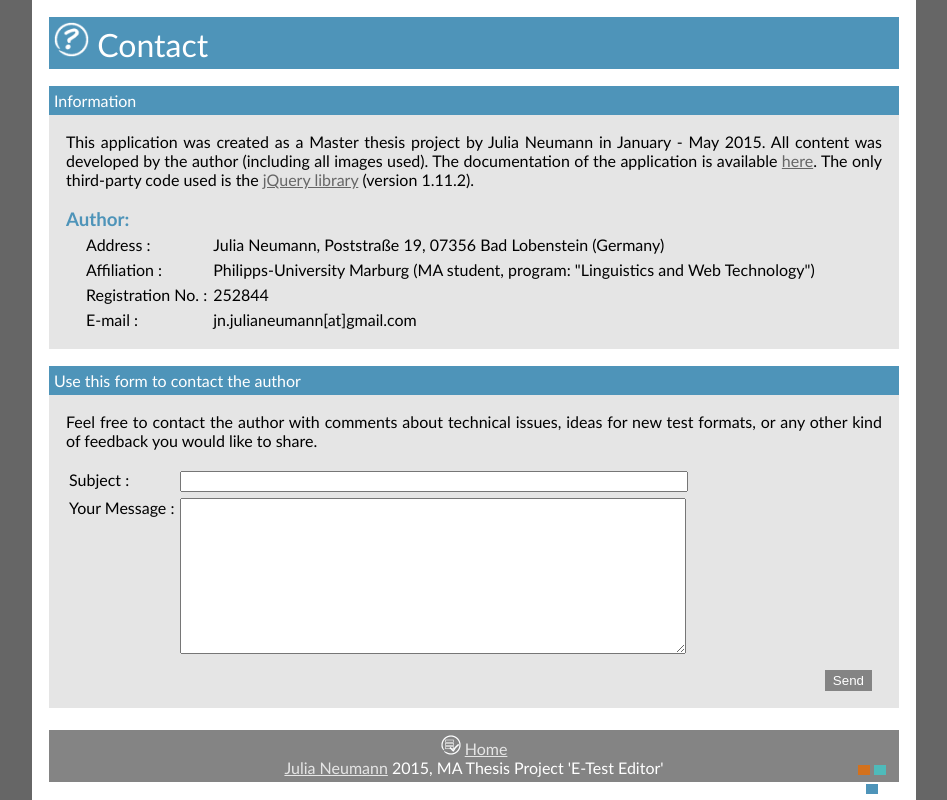
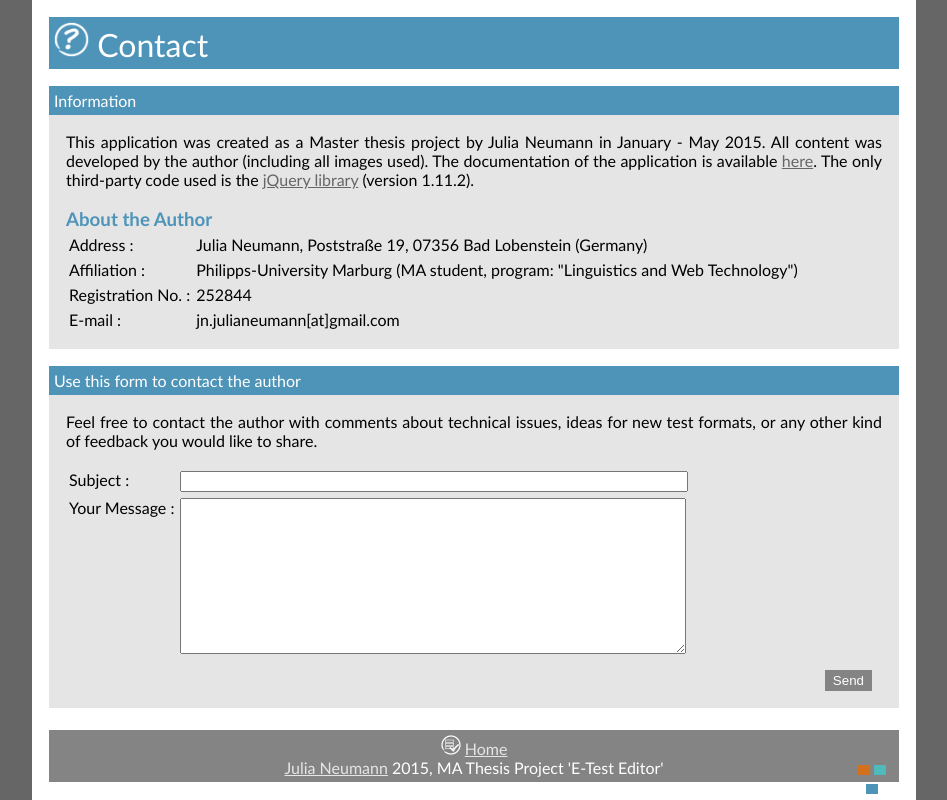
Before and after one commit to JuliaNeumann/e_tests, a PHP site: page /e_tests/php_support/contact_form.php in a window 1280 px wide. Shown: the whole page, without its empty margins (166-1113 px from the left). Run offline with PHP 8.4, Linux system fonts and the light colour scheme.

Commit message:
some minor changes to contact page

```diff
--- a/css/styles_contact.css
+++ b/css/styles_contact.css
@@ -6,7 +6,3 @@ CONTACT PAGE STYLE SHEET
 #subject, #message {
 	width: 500px;
 }
-
-#personal_info {
-	margin-left: 17px;
-}
--- a/php_support/contact_form.php
+++ b/php_support/contact_form.php
@@ -40,7 +40,7 @@ START PAGE OF APPLICATION
 	</header>
 	<section>
 		This application was created as a Master thesis project by Julia Neumann in January - May 2015. All content was developed by the author (including all images used). The documentation of the application is available <a href="<?php echo ROOT_PATH; ?>documentation.pdf" target="_blank">here</a>. The only third-party code used is the <a href="http://jquery.com/" target="_blank">jQuery library</a> (version 1.11.2).<br>
-		<h3 class="font-theme-color">Author:</h3>
+		<h3 class="font-theme-color">About the Author</h3>
 		<div class="css_table" id="personal_info">
 			<div class="css_tr">
 				<div class="css_td">
```
